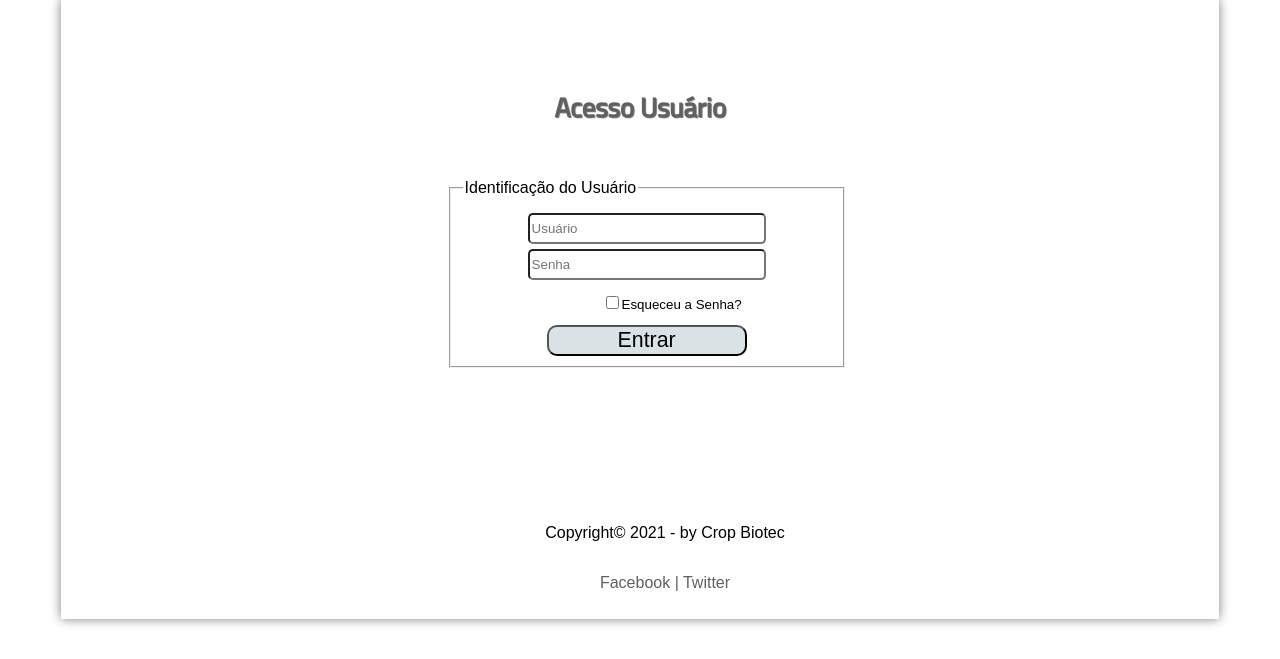
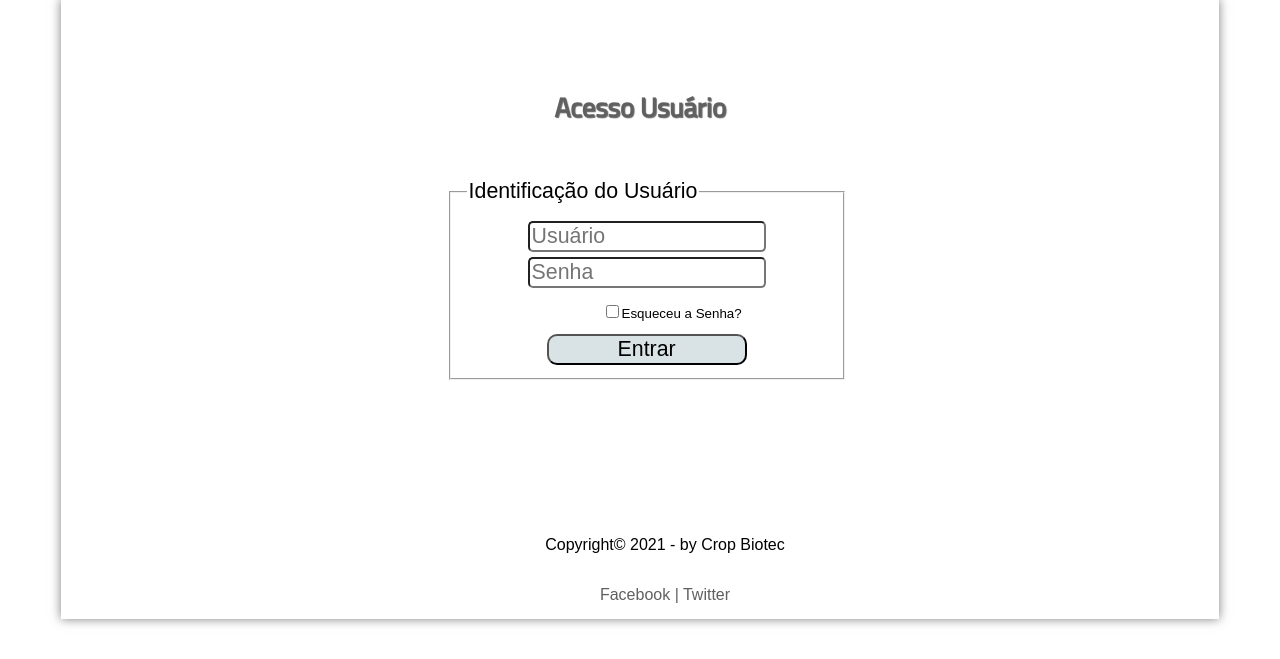
Before and after one commit to mcamilli/univespPi, a PHP site: page / in a window 1280 px wide. Shown: the part 51-710 px from the top of the page. Run offline with PHP 8.4, Linux system fonts and the light colour scheme.

Commit message:
tamanho fonte

```diff
--- a/GerenciamentoAmostras/_css/login.css
+++ b/GerenciamentoAmostras/_css/login.css
@@ -72,6 +72,7 @@ fieldset#usuario {
 	flex-direction: column;
 	align-items: center;
 	justify-content: center;
+	font-size: 16pt;
 
 }
 
@@ -90,6 +91,7 @@ input#cLogin {
 	border-radius: 10px;
 	width: 200px;
 	background-color: rgb(217, 226, 228)
+
 }
 
 input#cNome {
@@ -98,12 +100,14 @@ input#cNome {
 	margin-top: 10px;
 	margin-bottom: 5px;
 	border-radius: 5px;
+	font-size: 16pt;
 }
 
 input#cSenha {
 	width: 230px;
 	height: 25px;
 	border-radius: 5px;
+	font-size: 16pt;
 }
 
 
```
